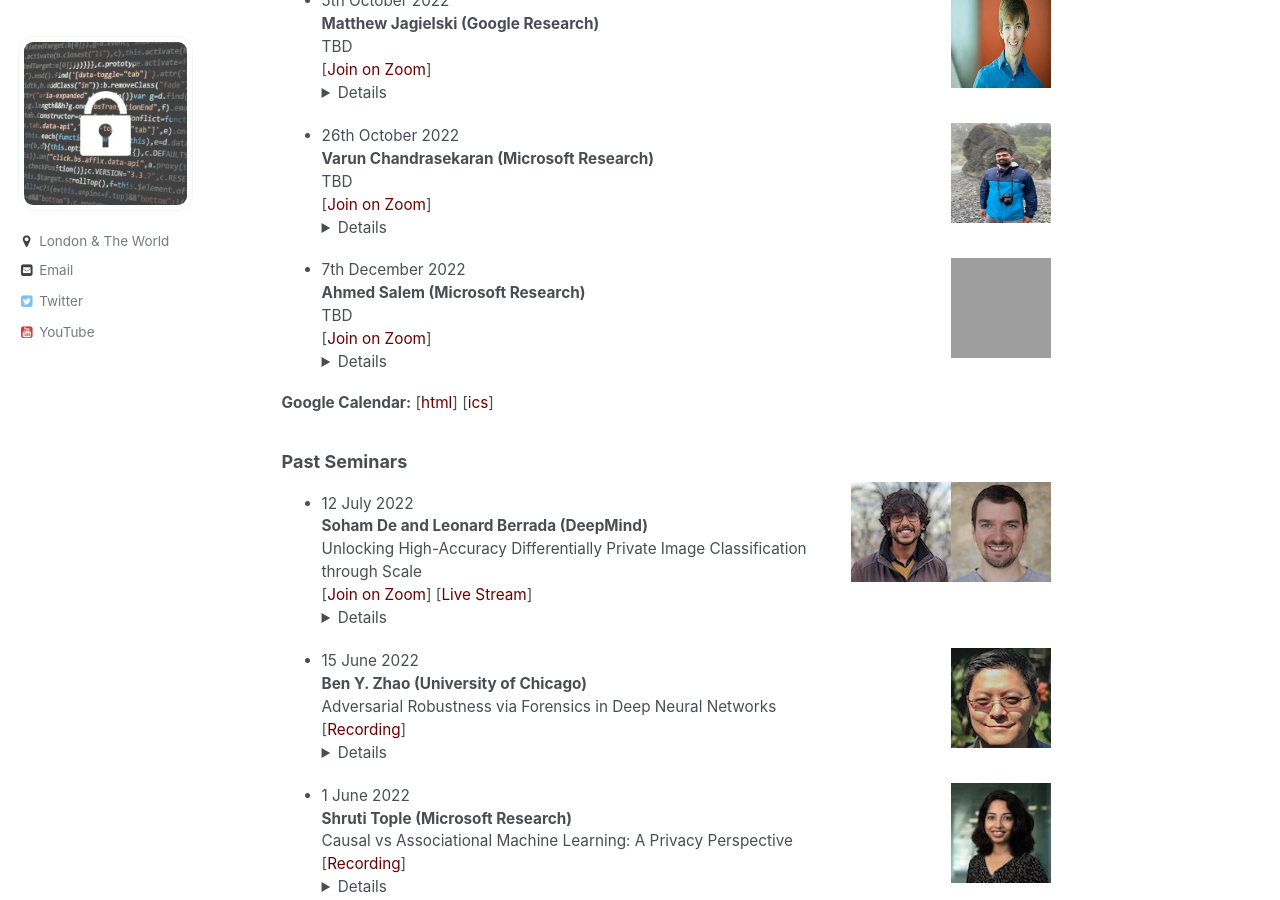
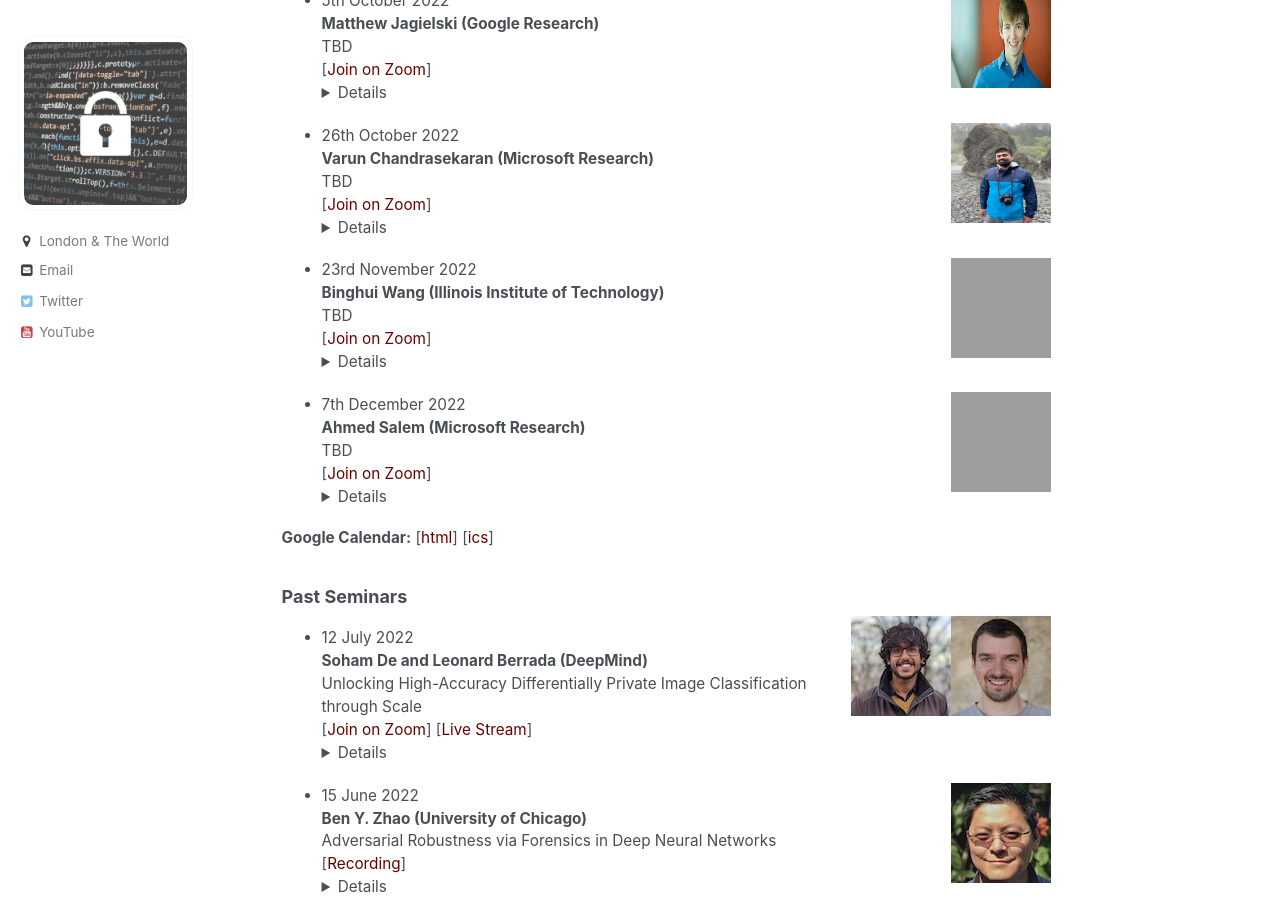
Before and after one commit to prisec-ml/prisec-ml.github.io, a Jekyll site: the page built from _pages/about.md, in a window 1280 px wide and 900 px high, scrolled down 641 px. Built offline with Jekyll 4.4.1, drawn with Linux system fonts in a browser that asks for light colours; grey boxes are pictures that could not be loaded.

Commit message:
Update about.md

```diff
--- a/_pages/about.md
+++ b/_pages/about.md
@@ -36,6 +36,12 @@ TBD
 TBD
 [[Join on Zoom](https://cispa-de.zoom.us/j/97148371989?pwd=c0YwUkV1VXZXenpqaFpzNDB5eFk5QT09)] <details><br>**Abstract:**  <br><br>**Bio:** </details>
 
+
+<img src="../images/binghui.png" style="float:right;width:100px;height:100px;margin-top:00px">
+- 23rd November 2022
+**Binghui Wang (Illinois Institute of Technology)**
+TBD
+[[Join on Zoom](https://cispa-de.zoom.us/j/97148371989?pwd=c0YwUkV1VXZXenpqaFpzNDB5eFk5QT09)] <details><br>**Abstract:**  <br><br>**Bio:** </details>
 
 <img src="../images/ahmed.png" style="float:right;width:100px;height:100px;margin-top:00px">
 - 7th December 2022
```
